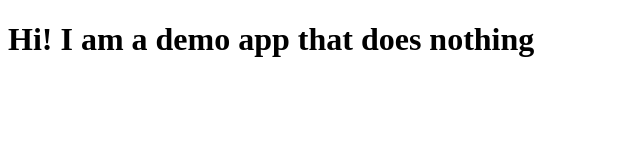
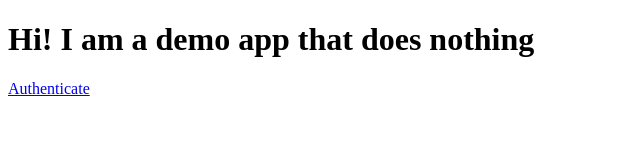
Before and after one commit to vzhou-wish/cafe24-demo-app, a website: page static/index.html in a window 1280 px wide. Shown: the whole page, without its empty margins (0-640 px from the left). Drawn offline with Linux system fonts and the light colour scheme; no server answers.

Commit message:
test to see if /auth is working

```diff
--- a/static/index.html
+++ b/static/index.html
@@ -7,6 +7,7 @@
 <body>
 <h1>Hi! I am a demo app that does nothing</h1>
 <div id="info-display"></div>
+<a href="/auth" role="button">Authenticate</div>
 </body>
 <script src="./index.js"></script>
 <script src="https://code.jquery.com/git/jquery-git.min.js"></script>
```
